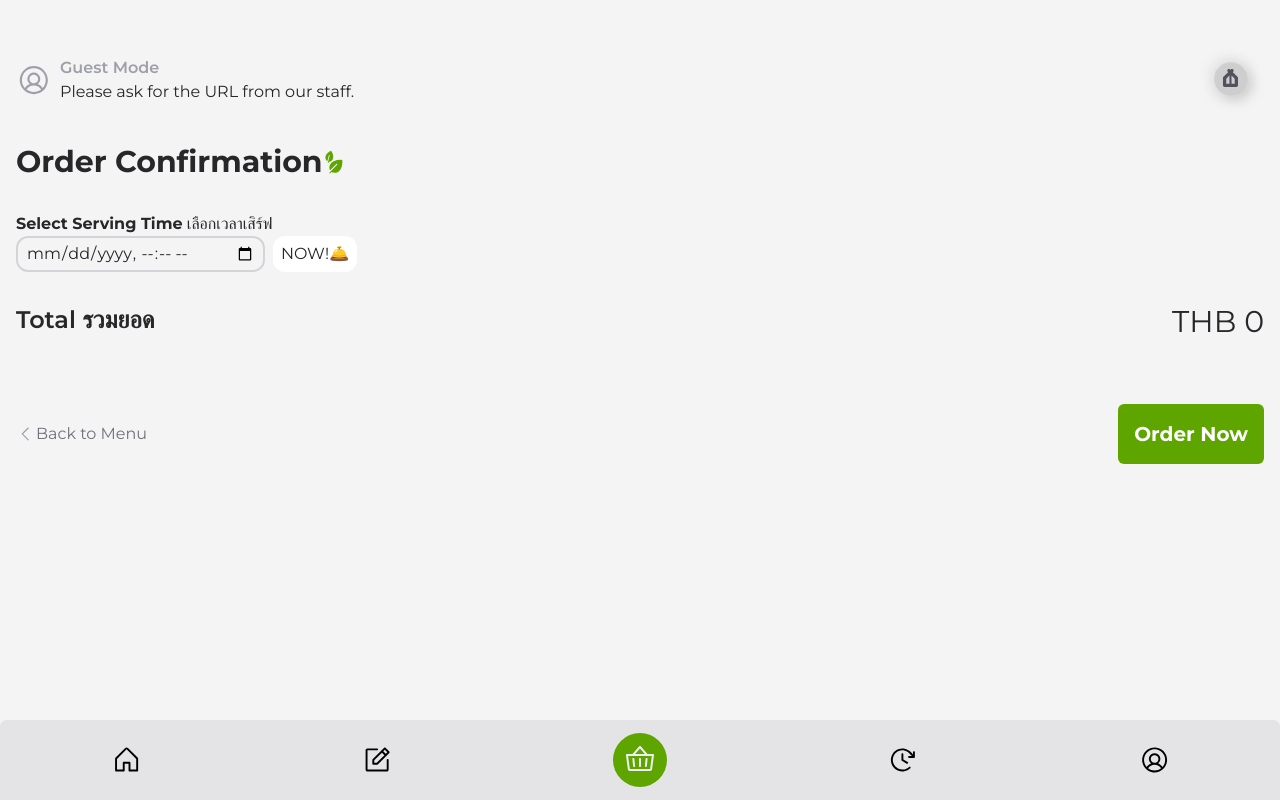
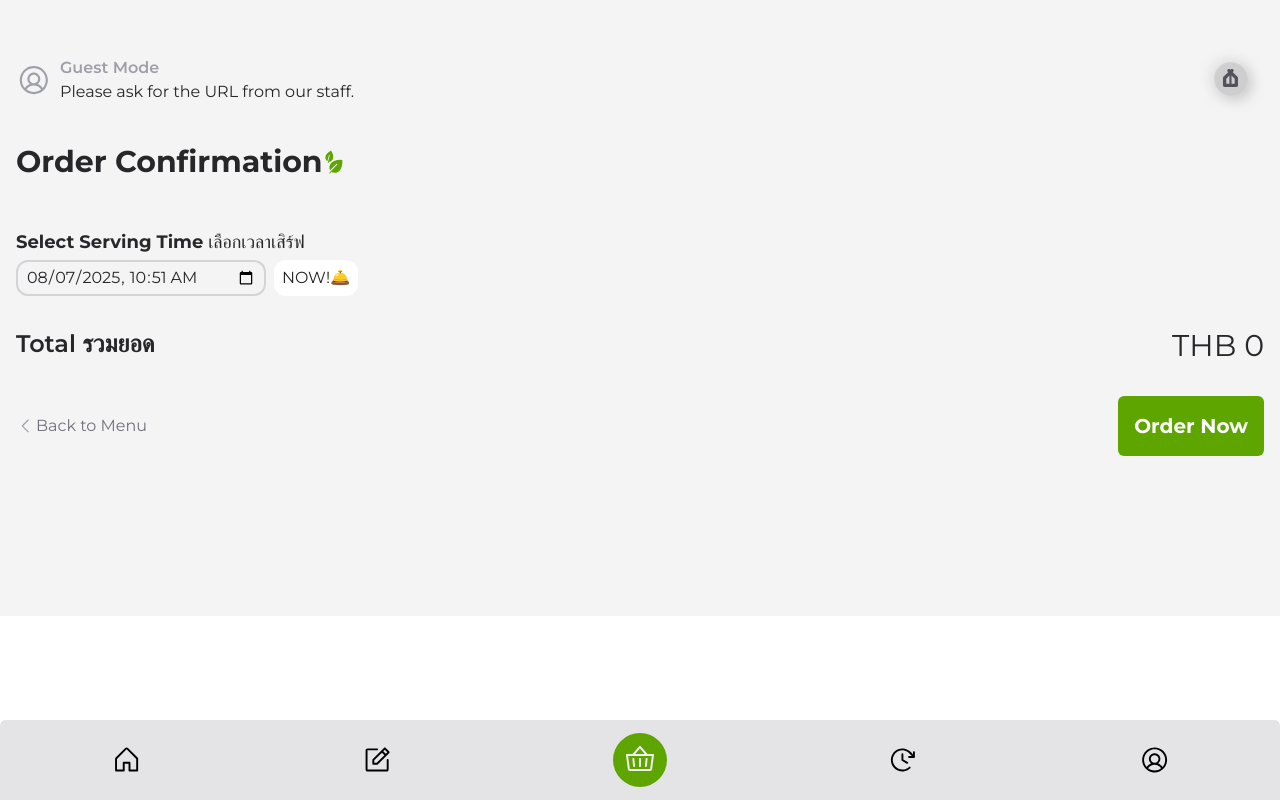
Before and after one commit to wmCmo/brk, a Next.js app: page /menu/cart in a window 1280 px wide. Built offline with nearby package versions, Linux system fonts and the light colour scheme.

Commit message:
fix: Correct background error and add default dateTime in /cart

```diff
--- /dev/null
+++ b/src/app/menu/cart/layout.tsx
@@ -0,0 +1,10 @@
+import MobileNav from "@/components/MobileNav";
+
+export default function CartLayout({ children, }: { children: React.ReactNode; }) {
+    return (
+        <div className="relative h-screen">
+            {children}
+            <MobileNav />
+        </div>
+    );
+}
--- a/src/app/menu/cart/page.tsx
+++ b/src/app/menu/cart/page.tsx
@@ -12,9 +12,12 @@ import { SearchParamsType } from '@/types/searchParams';
 import Image from 'next/image';
 
 export default function CartPage() {
-
+  const now = new Date();
+  now.setHours(now.getHours() + 1);
+  const pad = (n: number) => String(n).padStart(2, '0');
+  const localValue = `${now.getFullYear()}-${pad(now.getMonth() + 1)}-${pad(now.getDate())}T${pad(now.getHours())}:${pad(now.getMinutes())}`;
   const [cart, setCart, , handleRemoveCart] = useCart();
-  const [dateTime, setDateTime] = useState('');
+  const [dateTime, setDateTime] = useState(localValue);
   const [confirmOrder, setConfirmOrder] = useState(false);
   const [details, setDetails] = useState<SearchParamsType>({});
   const router = useRouter();
@@ -122,9 +125,8 @@ export default function CartPage() {
     setDateTime(now);
   };
 
-
   return (
-    <main className='bg-zinc-100 relative pb-12 h-screen text-zinc-800 p-4'>
+    <main className='bg-zinc-100 relative text-zinc-800 p-4 pb-40'>
 
       {confirmOrder && <div className='z-1 bg-white/70 h-screen w-screen absolute flex justify-center items-center' onClick={() => setConfirmOrder(false)}>
         <div className='bg-white shadow-2xl p-8 rounded-2xl'>
@@ -142,33 +144,31 @@ export default function CartPage() {
       </div>
       <div className='mt-4'>
         {cart && Object.entries(cart).map(([key, value]) => (
-          <div key={key} className='grid grid-cols-4 mt-4 items-center'>
-            <div>
-              <strong>{value.en}</strong>
-              <p>{value.th}</p>
+          <div key={key} className='mt-8'>
+            <strong>{value.en}</strong>
+            <p>{value.th}</p>
+            <div className='grid grid-cols-3'>
+              <div className=''>THB {value.price}</div>
+              <div className='flex items-center gap-1'>
+                <Image src={'/images/interface/minus.svg'} height={28} width={28} alt='remove from cart minimal minus icon' onClick={() => handleRemoveCart(key)} />
+                <span><b>x{value.count}</b></span>
+                <Image src={'/images/interface/plus.svg'} height={28} width={28} alt='add to cart minimal plus icon' onClick={() => handleAddCart(key, value)} />
+              </div>
+              <div><b>THB {(value.count * value.price).toLocaleString()}</b></div>
             </div>
-            <div className='text-center'>THB {value.price}</div>
-            <div className='flex gap-2 items-center justify-center'>
-              <span><b>x{value.count}</b></span>
-              <div className='flex flex-col gap-1'>
-                <Image src={'/images/interface/plus.svg'} height={28} width={28} alt='add to cart minimal plus icon' onClick={() => handleAddCart(key, value)} />
-                <Image src={'/images/interface/minus.svg'} height={28} width={28} alt='remove from cart minimal minus icon' onClick={() => handleRemoveCart(key)} />
-              </div>
-            </div>
-            <div><b>THB {(value.count * value.price).toLocaleString()}</b></div>
           </div>
         ))}
       </div>
-      <h2 className='mt-8'><b>Select Serving Time</b> เลือกเวลาเสิร์ฟ</h2>
-      <div className='flex gap-2'>
-        <input type="datetime-local" name="date" id="date" value={dateTime} onChange={e => setDateTime(e.target.value)} className='rounded-xl border-zinc-300 border-2 px-2 py-1 roboto_mono_a0c1c46e-module__pqQ7DG__className' />
+      <h2 className='mt-12 text-lg'><b>Select Serving Time</b> เลือกเวลาเสิร์ฟ</h2>
+      <div className='flex gap-2 mt-1'>
+        <input type="datetime-local" name="date" id="date" value={localValue} onChange={e => setDateTime(e.target.value)} className='rounded-xl border-zinc-300 border-2 px-2 py-1' />
         <button onClick={setToNow} className='bg-white px-2 rounded-xl cursor-pointer'>NOW!🛎️</button>
       </div>
       <div className='flex justify-between mt-8'>
         <h3 className='text-2xl font-semibold'>Total รวมยอด</h3>
         <p className='text-3xl'>THB {total.toLocaleString()}</p>
       </div>
-      <div className='mt-16 flex justify-between'>
+      <div className='mt-8 flex justify-between'>
         <div className="flex cursor-pointer" onClick={() => router.push('/menu')}>
           <Image src={'/images/interface/arrow-back.svg'} height={20} width={20} alt='arrow back icon' />
           <button className='cursor-pointer text-zinc-500'>Back to Menu</button>
```
